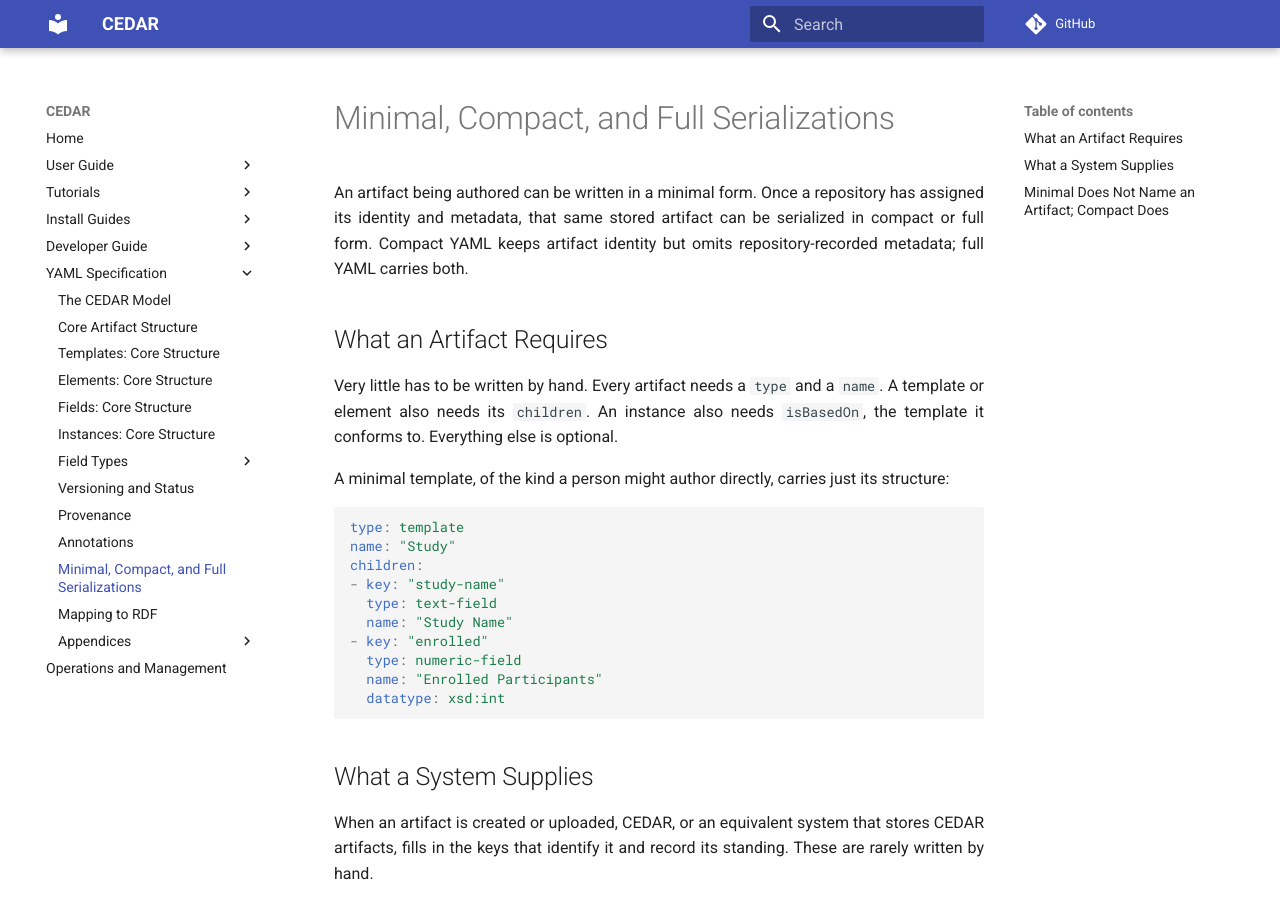
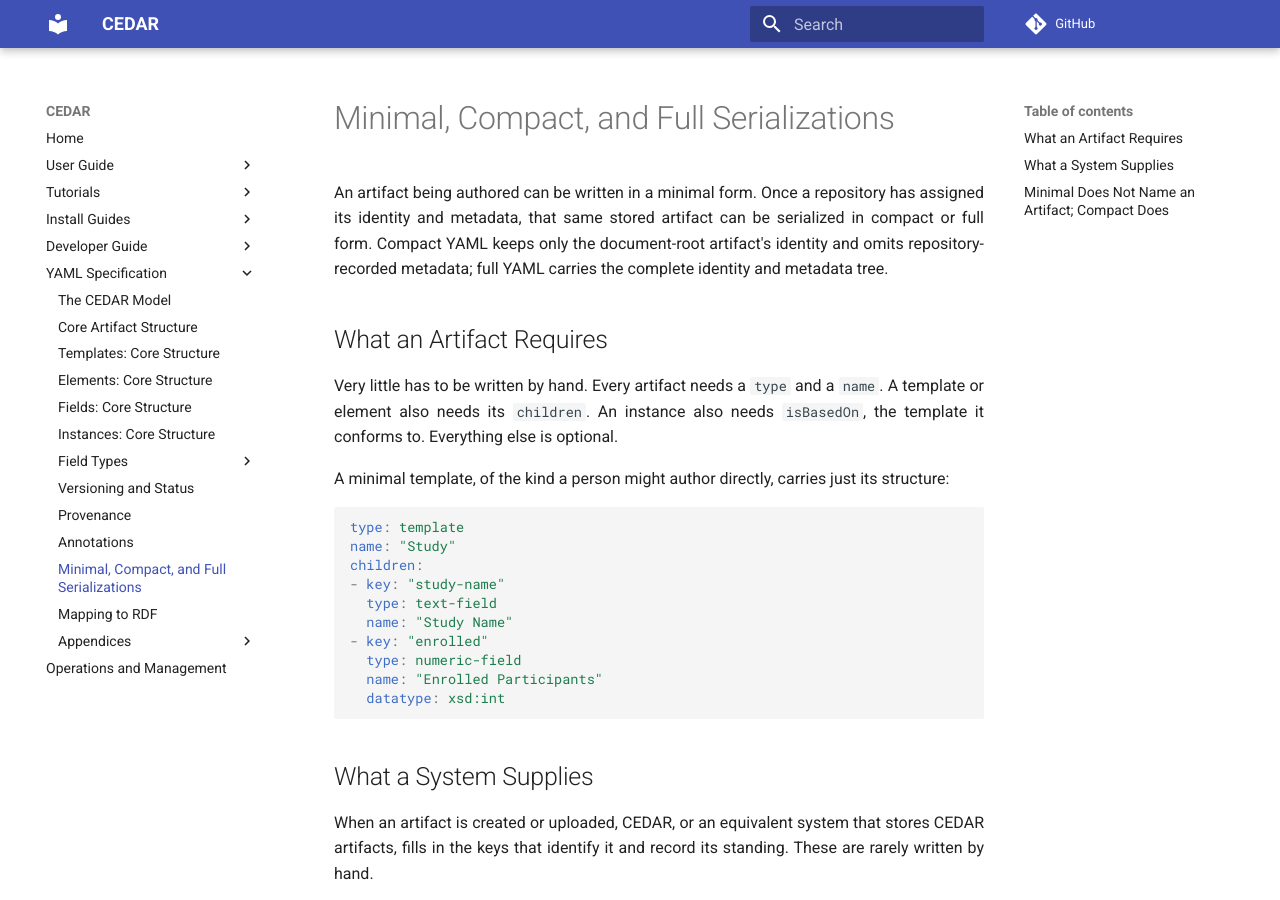
Before and after one commit to metadatacenter/cedar-mkdocs, an MkDocs documentation site: the page built from docs/yaml-spec/minimal-and-full.md, in a window 1280 px wide and 900 px high. Built offline with MkDocs 1.6.1 and Material for MkDocs 9.7.7, drawn with Linux system fonts in a browser that asks for light colours; comment, search, counter and statistics services are not loaded; some of the changed text lies outside the part shown.

Commit message:
Document root-only compact YAML identity

```diff
--- a/docs/yaml-spec/minimal-and-full.md
+++ b/docs/yaml-spec/minimal-and-full.md
@@ -2,7 +2,8 @@
 
 An artifact being authored can be written in a minimal form. Once a repository has assigned its
 identity and metadata, that same stored artifact can be serialized in compact or full form. Compact
-YAML keeps artifact identity but omits repository-recorded metadata; full YAML carries both.
+YAML keeps only the document-root artifact's identity and omits repository-recorded metadata; full
+YAML carries the complete identity and metadata tree.
 
 ## What an Artifact Requires
 
```
Also changed, not shown: other parts of docs/yaml-spec/minimal-and-full.md (+4 -2 lines), docs/developer-guide/cedar-model-typescript-library.md (+4 -0 lines), docs/developer-guide/cedar-rest-apis/etag-concurrency.md (+1 -1 lines).
